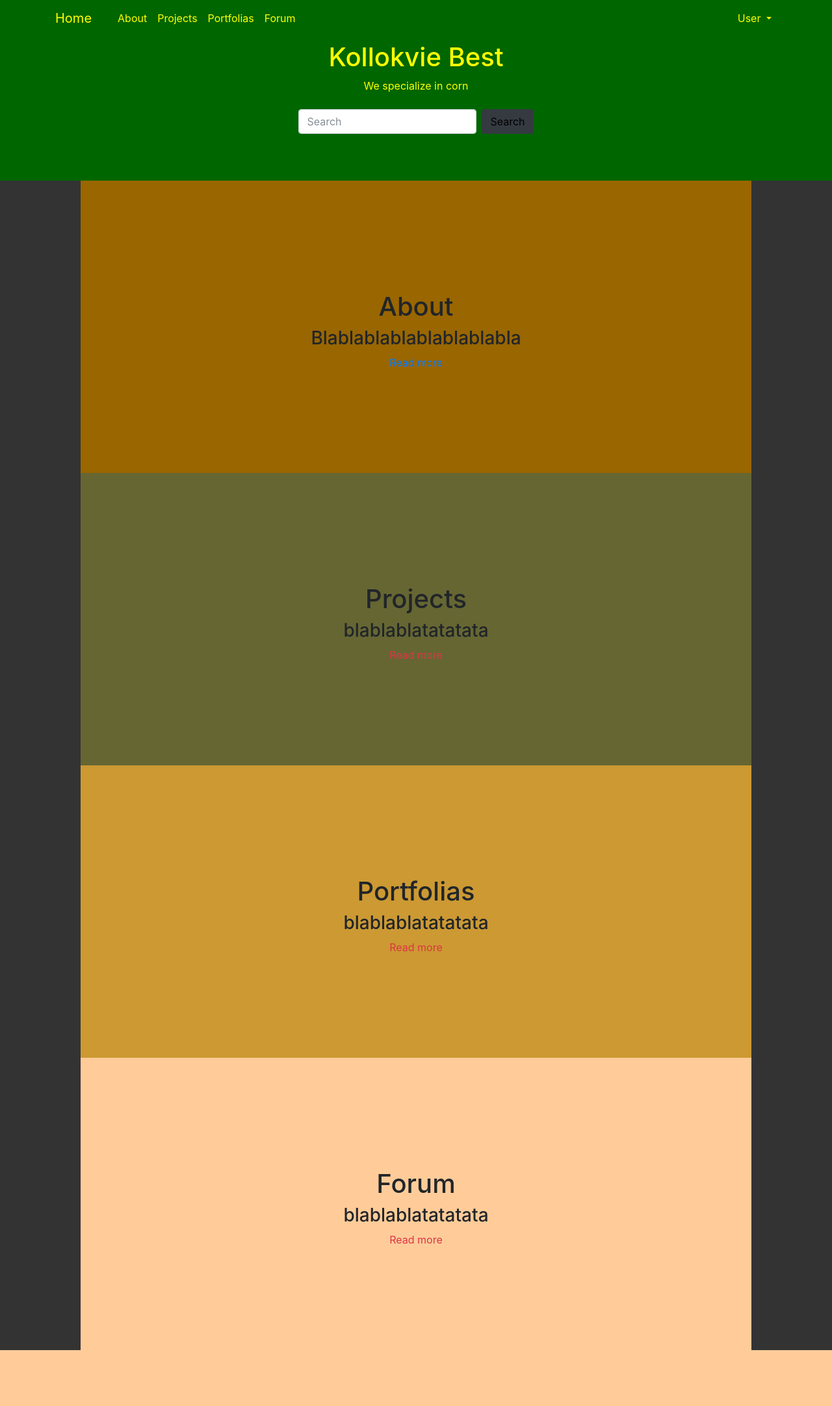
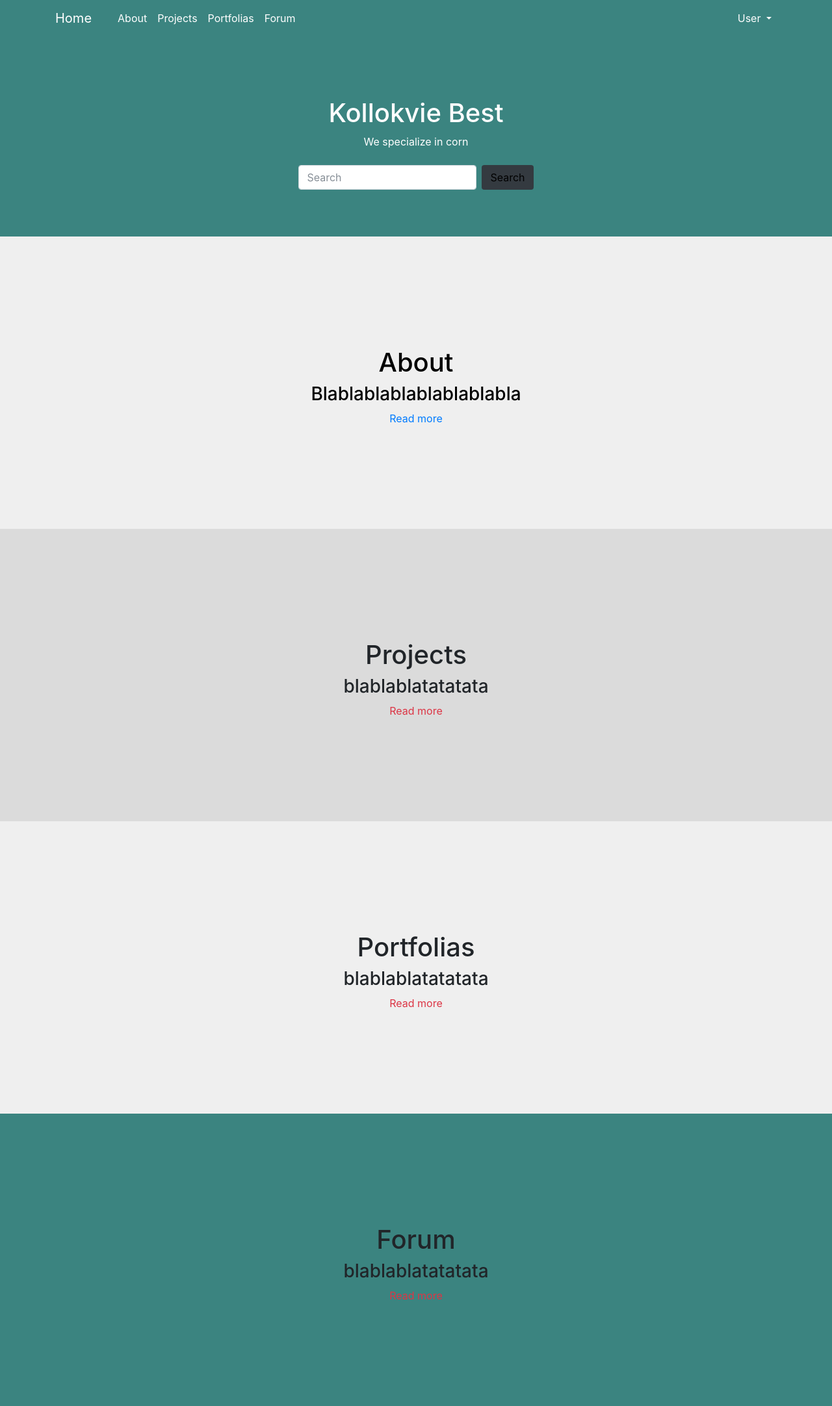
Before and after one commit to Rinorn/Webside, a PHP site: page / in a window 1280 px wide. Shown: the whole page at 65% size. Before the commit the page ends 2078 px from the top, so only its background shows below. Run offline with PHP 8.4, Linux system fonts and the light colour scheme; some libraries are stand-ins or nearby versions.

Commit message:
changed layout and colors

```diff
--- a/index.php
+++ b/index.php
@@ -90,8 +90,8 @@ session_start();
         </div>
       </div>
       <div class="row">
-        <div class="container-fluid col-md-10 centered">
-          <div class="col-sm-12">
+        <div class="container-fluid col-md-12 centered">
+
             <div class="container-fluid text-center" id="contBox1">
               <div class="contText">
                 <h1>About </h1>
@@ -120,7 +120,6 @@ session_start();
                 <a href="index.php"><p class="text-danger">Read more</p></a>
               </div>
             </div>
-          </div>
         </div>
       </div>
     </main>
--- a/webSide.css
+++ b/webSide.css
@@ -8,8 +8,9 @@
 }
 .jumbotron {
   margin-bottom: 0px !important;
-  background-color: #006600;
-  color: #FFFF00;
+  padding-top: 150px;
+  background-color: #3b8480;
+  color: white;
 }
 .contText {
   padding-top: 170px;
@@ -17,26 +18,28 @@
   margin-top: 0px;
 }
 body {
-    background-color: #333333;
+    background-color: #969b9b;
 }
 .navbar{
-  background-color: #006600;
+  background-color: #3b8480;
 
 }
 #contBox1 {
-  background-color: #996600;
+  background-color: #efefef;
+  color: black;
 }
 #contBox2 {
-  background-color: #666633;
+  background-color: #dbdbdb;
 }
 #contBox3 {
-  background-color: #CC9933;
+  background-color: #efefef;
+
 }
 #contBox4 {
-  background-color: #FFCC99;
+  background-color: #3b8480;
 }
 .mainColYlw {
-  color: #FFFF00 !important;
+  color: white !important;
 }
 
 #loginBgCol{
```
